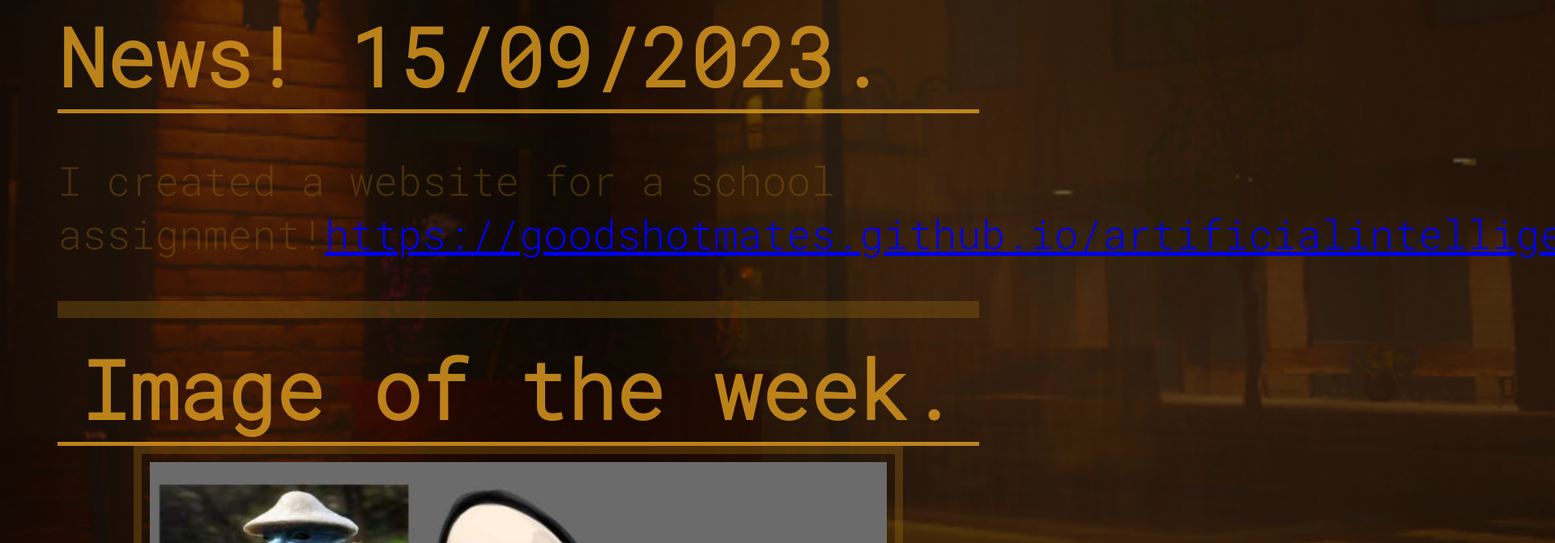
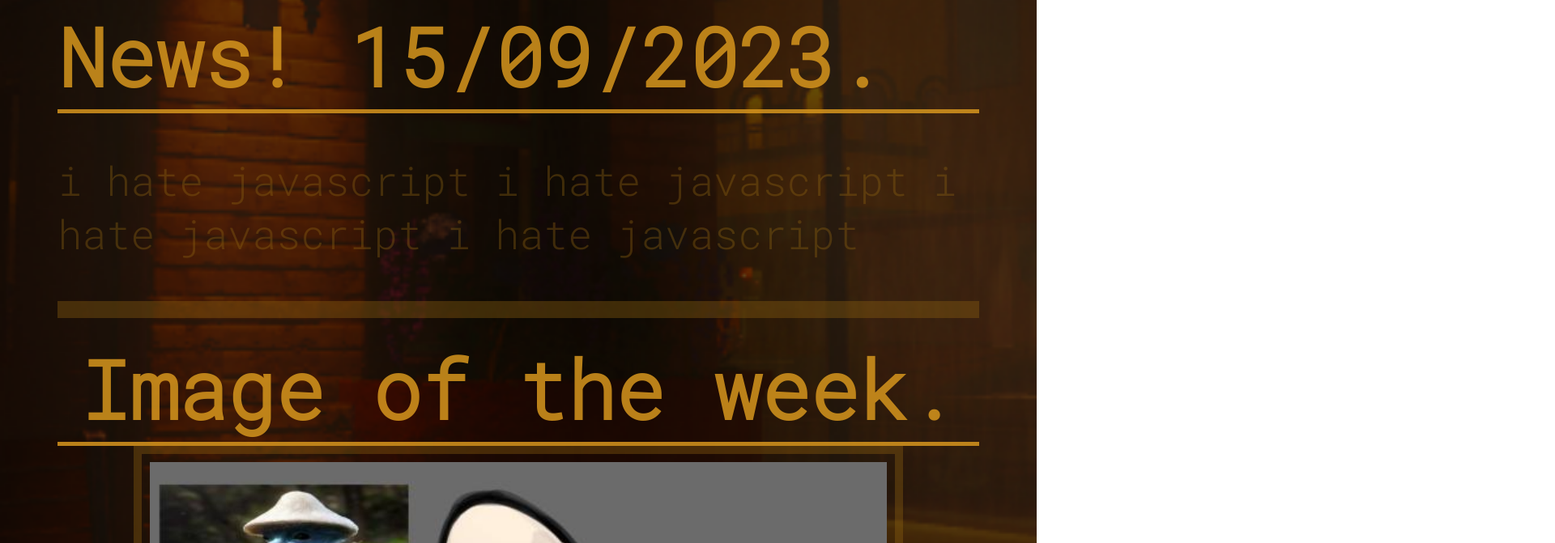
Before and after one commit to GoodShotMates/UwU, a plain HTML site: page index.html in a window 1280 px wide. Shown: the part 1445-2116 px from the top of the page at 81% size, 1920 px wide, since content can reach past the window. Drawn offline with Linux system fonts and the light colour scheme.

Commit message:
Update index.html

```diff
--- a/index.html
+++ b/index.html
@@ -31,7 +31,7 @@
 
             <h1>News! 15/09/2023.</h1>
         <div class="news">
-          <p>I created a website for a school assignment!<a href="https://goodshotmates.github.io/artificialintelligence/">https://goodshotmates.github.io/artificialintelligence/</p></a>
+          <p> i hate javascript i hate javascript i hate javascript i hate javascript</p>
         </div>
 
         <div class="seperator">
```
